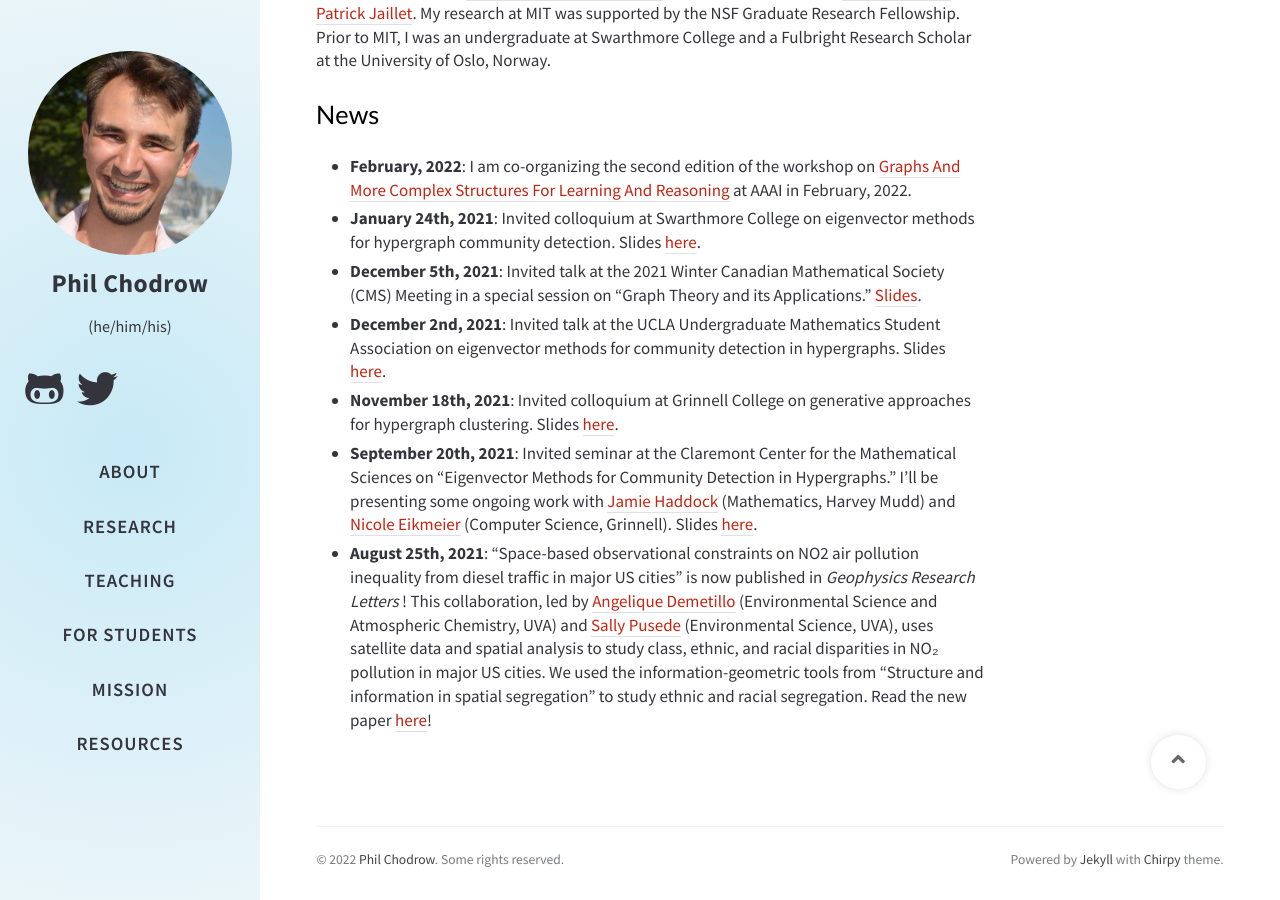
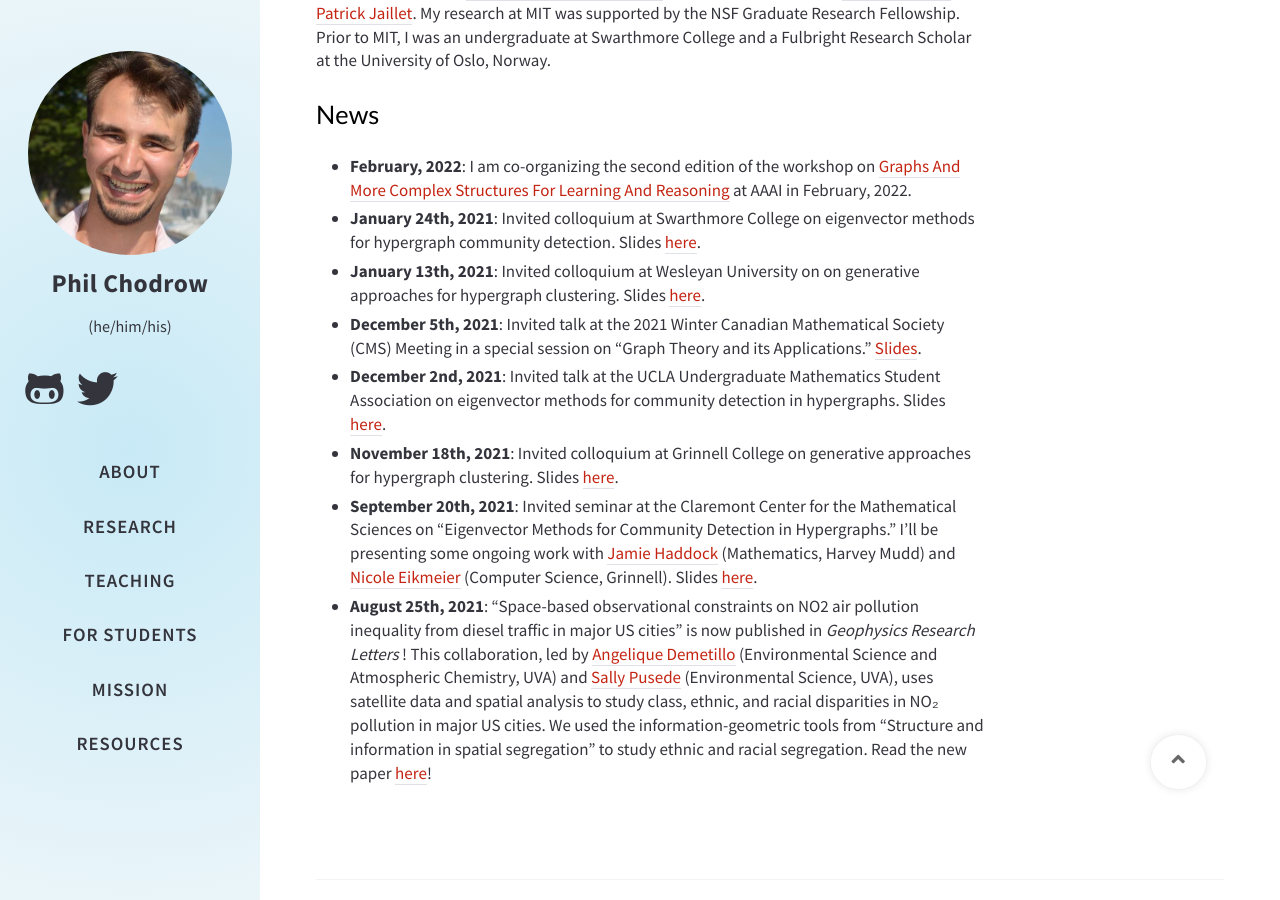
Before and after one commit to PhilChodrow/UCLA-website, a Jekyll site: the page built from index.md, in a window 1280 px wide and 900 px high, scrolled down 566 px. Built offline with Jekyll 4.4.1, drawn with Linux system fonts in a browser that asks for light colours; nearby versions of some CDN libraries; comment, search, counter and statistics services are not loaded; a style sheet for code colours, icons or effects is not loaded.

Commit message:
wesleyan slides

```diff
--- a/index.md
+++ b/index.md
@@ -20,6 +20,7 @@ I did my PhD at MIT's [Operations Research Center](https://www.mit.edu/~orc/) un
 - **February, 2022**: I am co-organizing the second edition of the workshop on [Graphs And More Complex Structures For Learning And Reasoning](https://sites.google.com/view/gclr2021/speakers) at AAAI in February, 2022.
 <!-- - **January, 2022**: There will be a session at Joint Mathematics Meetings on "Projects Across the Mathematics Curriculum"! I am organizing it together with [Bradley Burdick](https://sites.google.com/view/bradleylewisburdick) (Hanover College).  -->
 - **January 24th, 2021**: Invited colloquium at Swarthmore College on eigenvector methods for hypergraph community detection. Slides [here](http://www.philchodrow.com/talks/swat-2021/#1).
+- **January 13th, 2021**: Invited colloquium at Wesleyan University on on generative approaches for hypergraph clustering. Slides [here](http://www.philchodrow.com/talks/wesleyan-2021/#1).
 - **December 5th, 2021**: Invited talk at the 2021 Winter Canadian Mathematical Society (CMS) Meeting in a special session on "Graph Theory and its Applications." [Slides](http://www.philchodrow.com/talks/hypergraph-spectral/CMS).
 - **December 2nd, 2021**: Invited talk at the UCLA Undergraduate Mathematics Student Association on eigenvector methods for community detection in hypergraphs. Slides [here](http://www.philchodrow.com/talks/hypergraph-spectral/umsa#1).
 - **November 18th, 2021**: Invited colloquium at Grinnell College on generative approaches for hypergraph clustering. Slides [here](http://www.philchodrow.com/talks/grinnell-2021).
```
